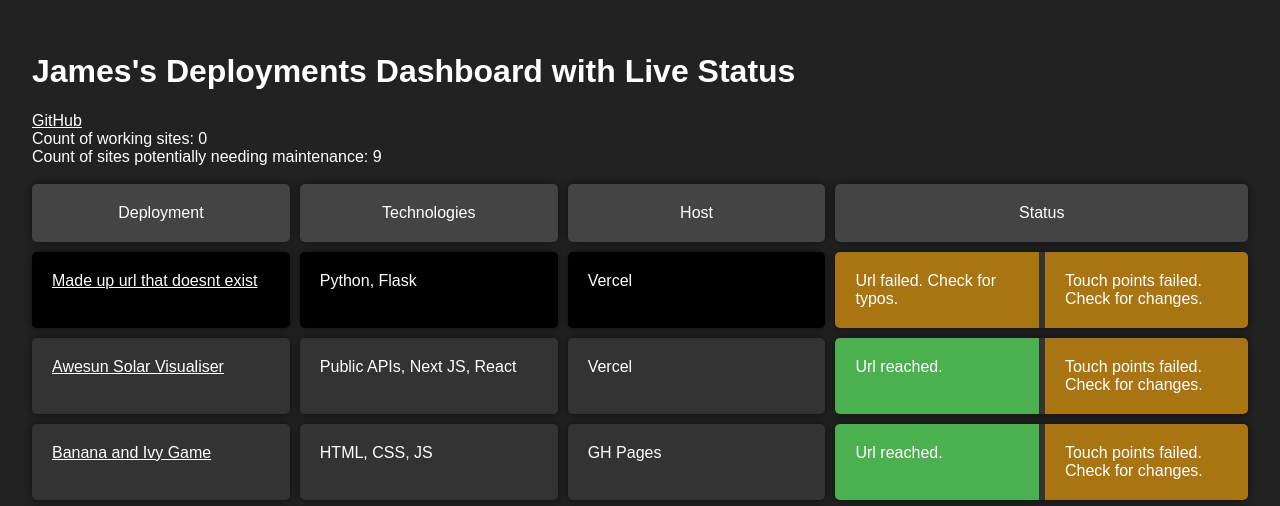
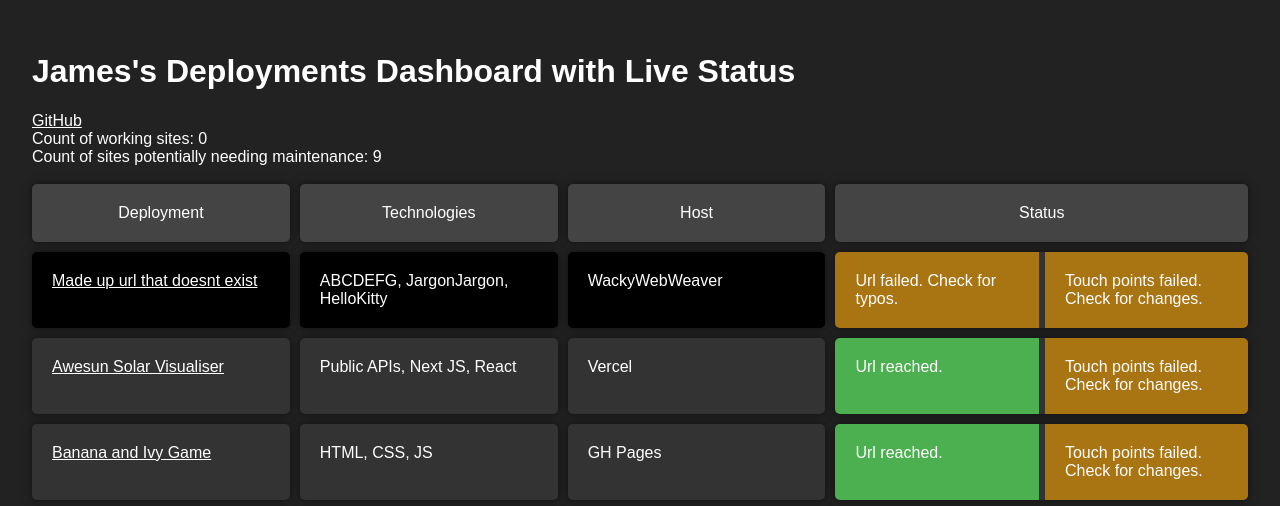
Before and after one commit to jamesdiffeycoding/Python-deployment-web-scraper, a Flask app: page / in a window 1280 px wide. Shown: the top 506 px of the page. Run offline with Flask 2, Linux system fonts and the light colour scheme; data that the repository does not hold is empty.

Commit message:
update fail example

```diff
--- a/portfoliochecker/templates/deployments.html
+++ b/portfoliochecker/templates/deployments.html
@@ -92,8 +92,8 @@ a { color: white}
         <div class="grid-header">Status</div>
         <!-- DEPLOYMENT -->
             <div class="grid-item-example"><a href="https://madeupurlthatdoesntexist.com/">Made up url that doesnt exist</a></div>
-            <div class="grid-item-example">Python, Flask</div>
-            <div class="grid-item-example">Vercel</div>
+            <div class="grid-item-example">ABCDEFG, JargonJargon, HelloKitty</div>
+            <div class="grid-item-example">WackyWebWeaver</div>
             <div class="grid-item-status">
                 <!-- left status part -->
                 {% if madeupurl_url %}
```
